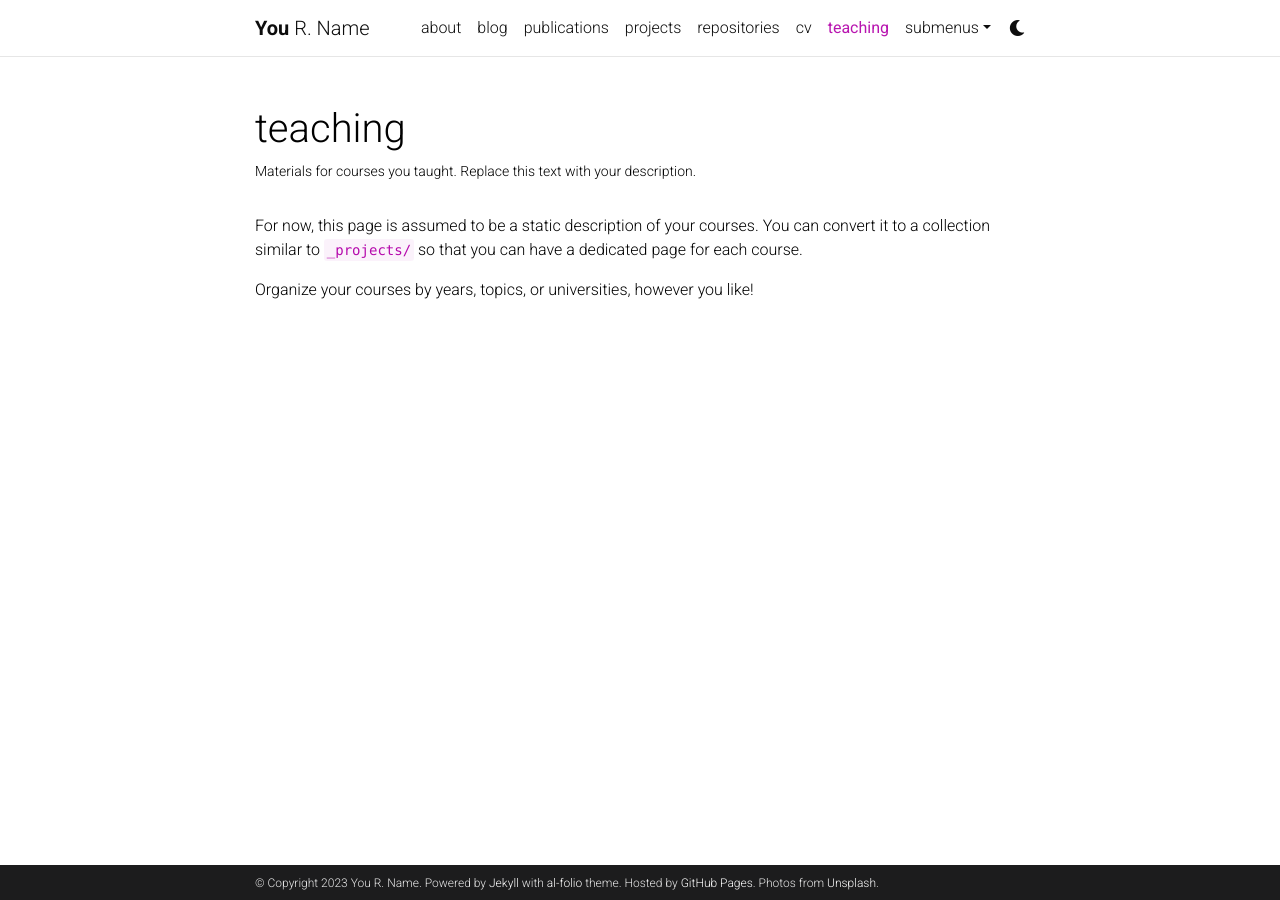
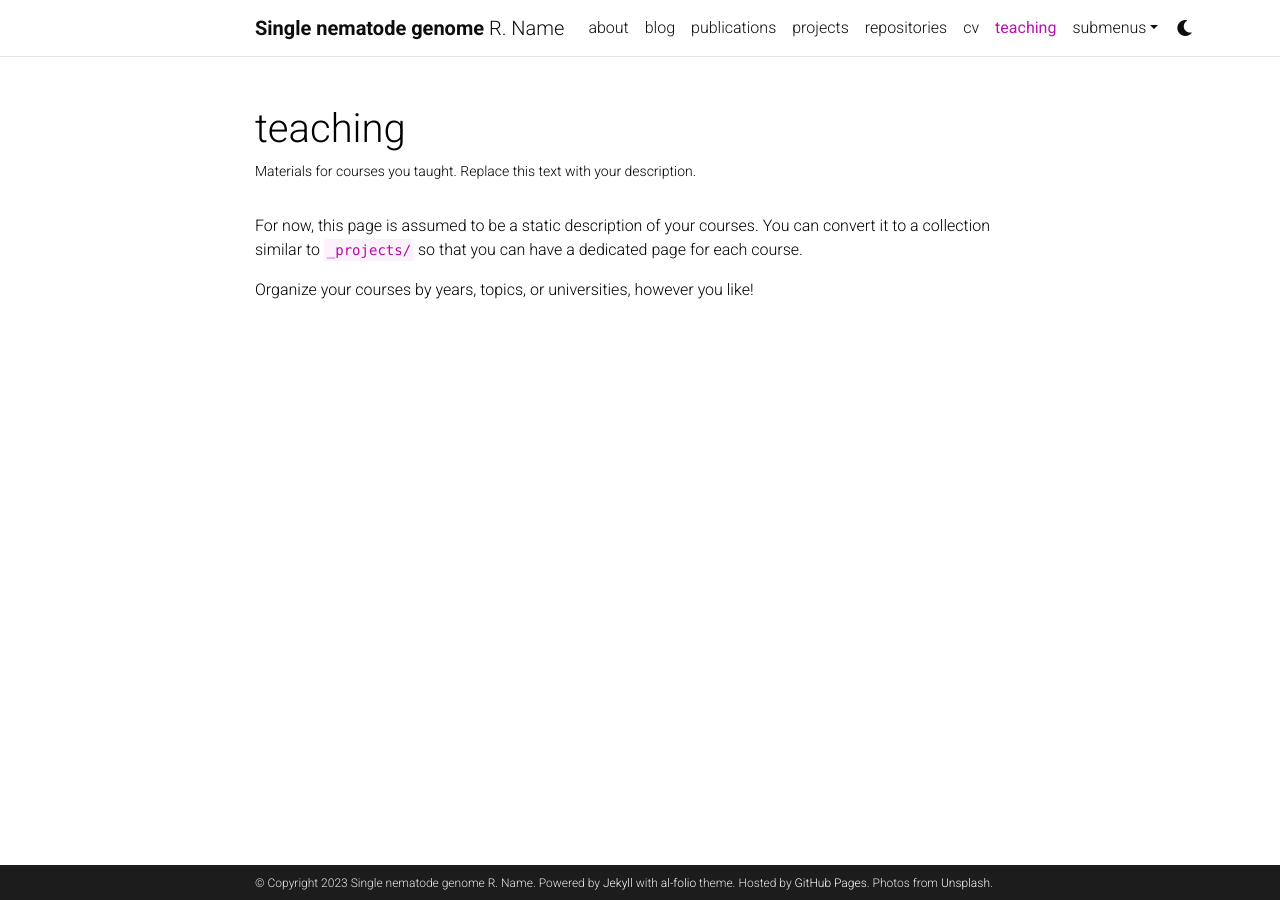
Before and after one commit to YiChienLee1010/Single-nematode-genome, a Jekyll site: the page built from _pages/teaching.md, in a window 1280 px wide. Built offline with Jekyll 4.4.1, drawn with Linux system fonts in a browser that asks for light colours; comment, search, counter and statistics services are not loaded; a style sheet for code colours, icons or effects is not loaded.

Commit message:
Update _config.yml

```diff
--- a/_config.yml
+++ b/_config.yml
@@ -3,7 +3,7 @@
 # -----------------------------------------------------------------------------
 
 title: blank # the website title (if blank, full name will be used instead)
-first_name: You
+first_name: Single nematode genome
 middle_name: R.
 last_name: Name
 email: you@example.com
@@ -18,8 +18,8 @@
 lang: en # the language of your site (for example: en, fr, cn, ru, etc.)
 icon: ⚛️  # the emoji used as the favicon (alternatively, provide image name in /assets/img/)
 
-url: https://alshedivat.github.io # the base hostname & protocol for your site
-baseurl: /al-folio # the subpath of your site, e.g. /blog/
+url: https://YiChienLee1010.github.io # the base hostname & protocol for your site
+baseurl: /Single-nematode-genome # the subpath of your site, e.g. /blog/
 last_updated: false # set to true if you want to display last updated in the footer
 impressum_path:  # set to path to include impressum link in the footer, use the same path as permalink in a page, helps to conform with EU GDPR
 
```
